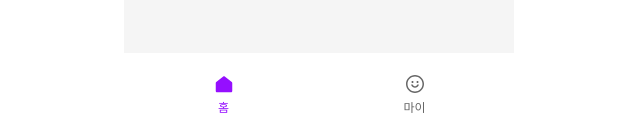
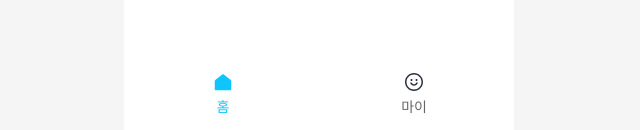
Before and after one commit to HoYunBros/quarter-fe, a React (Create React App) app: page / in a window 1280 px wide. Shown: the part 667-797 px from the top of the page, without its empty margins (321-961 px from the left). Built offline with nearby package versions, Linux system fonts and the light colour scheme; a web font is replaced by a local one.

Commit message:
💄 design: 디자인 시스템 정리에 따라 테마 색상 변경

```diff
--- a/src/components/common/FootNavBar/FootNavBar.styled.ts
+++ b/src/components/common/FootNavBar/FootNavBar.styled.ts
@@ -8,7 +8,7 @@ export const Nav = styled.nav`
   align-items: center;
   padding: 8px;
   gap: 8px;
-  background-color: ${({ theme }) => theme.colors.white};
+  background-color: ${({ theme }) => theme.colors.gray_00};
 `;
 
 export const NavItemWrapper = styled.button`
@@ -24,5 +24,5 @@ export const NavItemWrapper = styled.button`
 export const NavItemTitle = styled.p<{ $isClicked: boolean }>`
   font-size: ${({ theme }) => theme.fontSizes.small};
   font-weight: ${({ theme }) => theme.fontWeights.semi_bold};
-  color: ${({ theme, $isClicked }) => ($isClicked ? theme.colors.primary : theme.colors.gray_04)};
+  color: ${({ theme, $isClicked }) => ($isClicked ? theme.colors.primary : theme.colors.gray_03)};
 `;
--- a/src/components/common/FootNavBar/index.tsx
+++ b/src/components/common/FootNavBar/index.tsx
@@ -15,7 +15,7 @@ const FootNavBar = () => {
         <S.NavItemTitle $isClicked={true}>홈</S.NavItemTitle>
       </S.NavItemWrapper>
       <S.NavItemWrapper>
-        <User fill={theme.colors.gray_04} />
+        <User fill={theme.colors.gray_05} />
         <S.NavItemTitle $isClicked={false}>마이</S.NavItemTitle>
       </S.NavItemWrapper>
     </S.Nav>
--- a/src/components/common/MainGlobalNavBar/MainGlobalNavBar.styled.ts
+++ b/src/components/common/MainGlobalNavBar/MainGlobalNavBar.styled.ts
@@ -7,7 +7,7 @@ export const Nav = styled.nav`
   justify-content: space-between;
   align-items: center;
   padding: 16px;
-  background-color: ${({ theme }) => theme.colors.gary_01};
+  background-color: ${({ theme }) => theme.colors.gary_00};
 `;
 
 export const LogoContainer = styled.section`
--- a/src/styles/GlobalStyles.styled.ts
+++ b/src/styles/GlobalStyles.styled.ts
@@ -16,25 +16,25 @@ export const GlobalStyles = createGlobalStyle`
     #root, #storybook-root {
       width: 100vw;
       height: 100vh;
-      background-color: ${({ theme }) => theme.colors.gray_01};
+      background-color: ${({ theme }) => theme.colors.gray_00};
     }
   }
   @media screen and (min-width: 768px) and (max-width: 1023px) {
     #root, #storybook-root {
       width: 100vw;
       height: 100vh;
-      background-color: ${({ theme }) => theme.colors.gray_01};
+      background-color: ${({ theme }) => theme.colors.gray_00};
     }
   }
   @media screen and (min-width: 1024px) {
     body {
-      background-color: ${({ theme }) => theme.colors.white};
+      background-color: ${({ theme }) => theme.colors.gray_01};
     }
     #root, #storybook-root {
       width: 390px;
       height: 100vh;
       margin: 0 auto;
-      background-color: ${({ theme }) => theme.colors.gray_01};
+      background-color: ${({ theme }) => theme.colors.gray_00};
     }
   }
 `;
--- a/src/styles/theme.styled.ts
+++ b/src/styles/theme.styled.ts
@@ -1,28 +1,32 @@
 const lightColors = {
-  primary: '#950FFF',
-  white: '#FFFFFF',
+  primary: '#0FC5FF',
+  secondary: '#8B54FF',
+  gray_00: '#FFFFFF',
   gray_01: '#F5F5F5',
   gray_02: '#EEEEEE',
+  gray_03: '#666666',
   gray_04: '#666666',
-  gray_05: '#333333',
-  black: '#000000',
+  gray_05: '#292F3F',
 };
 
-const reversedLightColors = {
-  primary: '#950FFF',
-  black: '#FFFFFF',
-  gray_01: '#333333',
-  gray_02: '#666666',
+const darkColors = {
+  primary: '#0FC5FF',
+  secondary: '#8B54FF',
+  gray_00: '#292F3F',
+  gray_01: '#3B4359',
+  gray_02: '#32394B',
+  gray_03: '#9096A9',
   gray_04: '#EEEEEE',
-  gray_05: '#F5F5F5',
-  white: '#000000',
+  gray_05: '#FFFFFF',
 };
 
 const fontSizes = {
-  small: '12px',
-  medium: '14px',
-  large: '16px',
+  x_small: '12px',
+  small: '14px',
+  medium: '16px',
+  large: '18px',
   x_large: '24px',
+  xx_large: '30px',
 };
 
 const fontWeights = {
@@ -38,7 +42,7 @@ export const lightTheme = {
 };
 
 export const darkTheme = {
-  colors: reversedLightColors,
+  colors: darkColors,
   fontSizes,
   fontWeights,
 };
```
